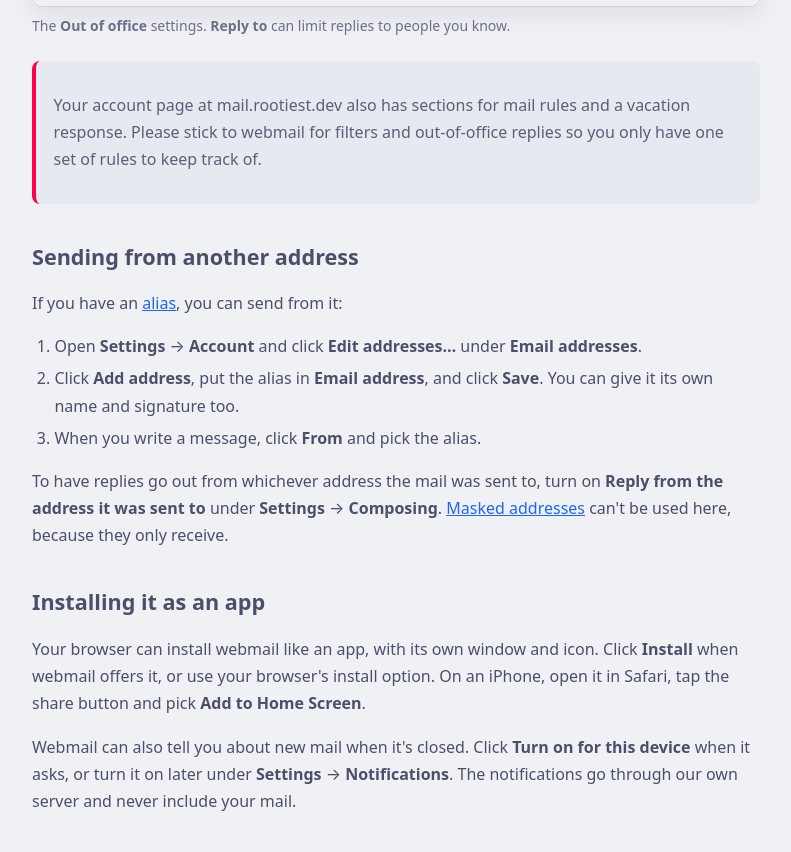
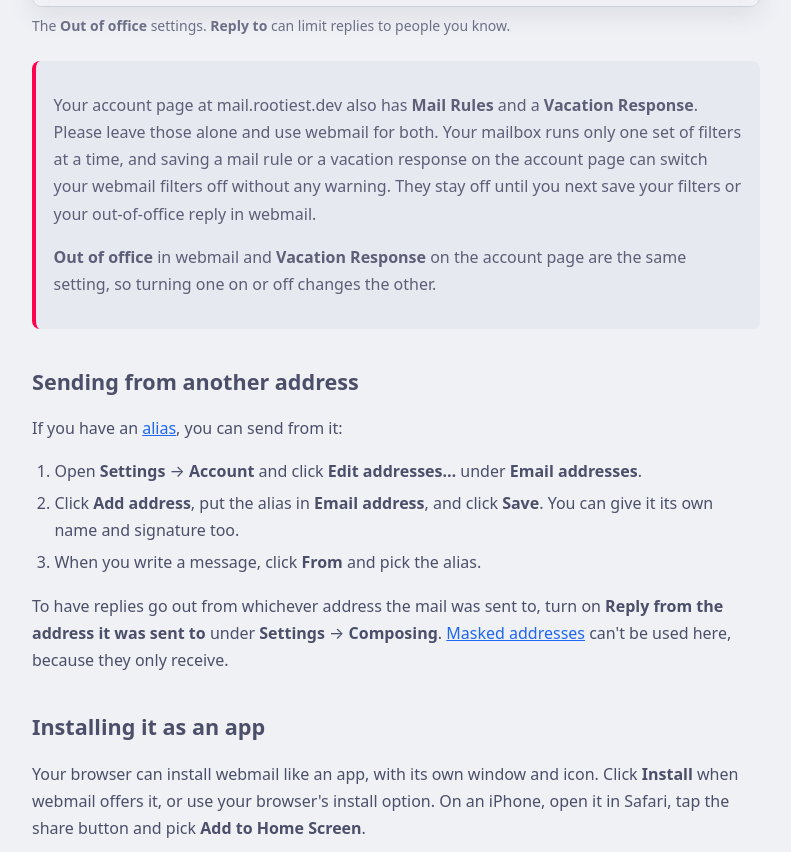
Before and after one commit to rootiest/rootiest-fyi, a plain HTML site: page site/email/webmail/index.html in a window 1280 px wide. Shown: the part 4177-5029 px from the top of the page, without its empty margins (376-1167 px from the left). Drawn offline with Linux system fonts and the light colour scheme.

Commit message:
fix(email): explain why filters and out-of-office belong in webmail
Saving a mail rule or a vacation response on the Stalwart account page activates the server's own Sieve script in place of the webmail filters, with no warning, until filters or out-of-office are next saved in webmail. Out of office and Vacation Response are one setting. Tested on a test account in rootiest/rootiest-infra#209.

```diff
--- a/site/email/webmail/index.html
+++ b/site/email/webmail/index.html
@@ -126,7 +126,8 @@
 <figure class="shot" data-shot="webmail-out-of-office"><picture><source srcset="../shots/webmail-out-of-office-dark.png" media="(prefers-color-scheme: dark)" /><img src="../shots/webmail-out-of-office.png" alt="The Out of office settings in webmail: the Reply automatically switch, who to reply to, optional start and end dates, and the subject and message of the reply." loading="lazy" /></picture><figcaption>The <strong>Out of office</strong> settings. <strong>Reply to</strong> can limit replies to people you know.</figcaption></figure>
 
 <aside class="note">
-  <p>Your account page at mail.rootiest.dev also has sections for mail rules and a vacation response. Please stick to webmail for filters and out-of-office replies so you only have one set of rules to keep track of.</p>
+  <p>Your account page at mail.rootiest.dev also has <strong>Mail Rules</strong> and a <strong>Vacation Response</strong>. Please leave those alone and use webmail for both. Your mailbox runs only one set of filters at a time, and saving a mail rule or a vacation response on the account page can switch your webmail filters off without any warning. They stay off until you next save your filters or your out-of-office reply in webmail.</p>
+  <p><strong>Out of office</strong> in webmail and <strong>Vacation Response</strong> on the account page are the same setting, so turning one on or off changes the other.</p>
 </aside>
 
 <h2 id="sending-from-another-address">Sending from another address</h2>
```
Also changed, not shown: content/email/webmail.html (+2 -1 lines).
